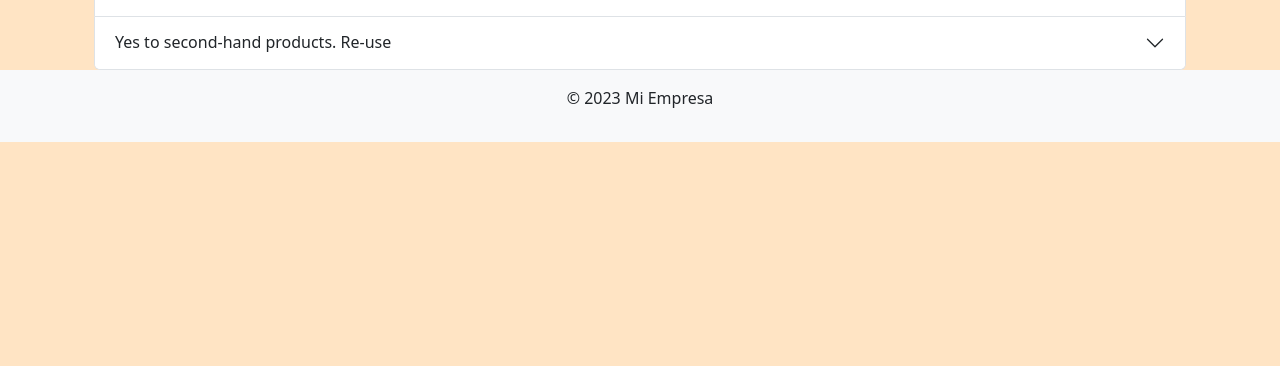
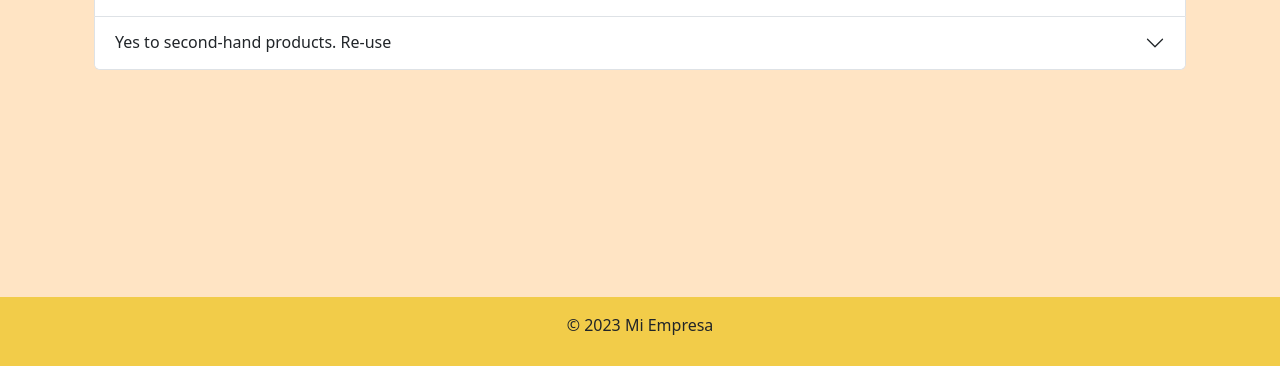
Before and after one commit to acalabustos/Dashboard, a React (Vite) app: page / in a window 1280 px wide. Shown: the part 431-797 px from the top of the page. Built offline with nearby package versions, Linux system fonts and the light colour scheme.

Commit message:
changes footes y nav

```diff
--- /dev/null
+++ b/src/Style/AccordionStyle.css
@@ -0,0 +1,3 @@
+#AccordionContainer{
+
+}
--- /dev/null
+++ b/src/Style/FooterStyle.css
@@ -0,0 +1,7 @@
+footer{
+    background-color: #F2CC49 !important;
+     /* margin-top: 6.5%; */
+    width: 100%;
+    position: absolute;
+    bottom: 0;
+}
--- a/src/components/Accordion.jsx
+++ b/src/components/Accordion.jsx
@@ -1,8 +1,10 @@
  import Accordion from 'react-bootstrap/Accordion';
+ import "../Style/AccordionStyle.css";
+
 
  function Tip() {
    return (
-    <Accordion defaultActiveKey="0">
+     <Accordion defaultActiveKey="0" id="AccordionContainer">
        <Accordion.Item eventKey="0">
          <Accordion.Header>What is an organic product?</Accordion.Header>
          <Accordion.Body>
@@ -33,3 +35,42 @@ function Tip() {
 }
 
 export default Tip;
+
+// import React from 'react';
+// import { Accordion, Card, Button } from 'react-bootstrap';
+
+
+// function Tip() {
+//     return (
+//         <Accordion defaultActiveKey="0" id="AccordionContainer" className="accordion">
+//             <Card>
+//                 <Card.Header>
+//                     <Accordion.Toggle as={Button} variant="link" eventKey="0">
+//                         What is an organic product?
+//                     </Accordion.Toggle>
+//                 </Card.Header>
+//                 <Accordion.Collapse eventKey="0">
+//                     <Card.Body>
+//                         An organic product must bear the seal of the European Union of Organic Agriculture, which means that it has to comply with the production and processing standards set by these regulations. There are several synonyms for organic products, such as eco, organic, biological or bio.
+
+//                         An ecological product must be made from natural ingredients, obtained without using chemical products that are harmful to our health and respecting the environment. Some years ago these items were called gourmet because of their quality and laborious production, but now due to the cultural change and their high demand, they can be purchased easily and at an affordable price in many specialised organic shops.
+//                     </Card.Body>
+//                 </Accordion.Collapse>
+//             </Card>
+//             <Card>
+//                 <Card.Header>
+//                     <Accordion.Toggle as={Button} variant="link" eventKey="1">
+//                         Yes to second-hand products. Re-use
+//                     </Accordion.Toggle>
+//                 </Card.Header>
+//                 <Accordion.Collapse eventKey="1">
+//                     <Card.Body>
+//                         The best waste is the waste that does not exist, and producers should therefore extend the useful life of products by preventing planned obsolescence and making appliances easy to repair and spare parts that can be sold for a longer period of time. It is true that a modern appliance consumes less energy than an older one, but the environmental impact of manufacturing a new one cannot be ignored, which can be avoided while the life of a second-hand one is being prolonged.
+//                     </Card.Body>
+//                 </Accordion.Collapse>
+//             </Card>
+//         </Accordion>
+//     );
+// }
+
+// export default Tip;
--- a/src/components/Footer.jsx
+++ b/src/components/Footer.jsx
@@ -1,9 +1,10 @@
 import React from 'react';
+import '../Style/FooterStyle.css';
 import { Container } from 'react-bootstrap';
 
 function Footer() {
   return (
-    <footer className="bg-light py-3">
+    <footer className=" py-3">
       <Container>
         <p className="text-center">&copy; {new Date().getFullYear()} Mi Empresa</p>
       </Container>
```
Lines whose indentation alone changed are shown as unchanged.
